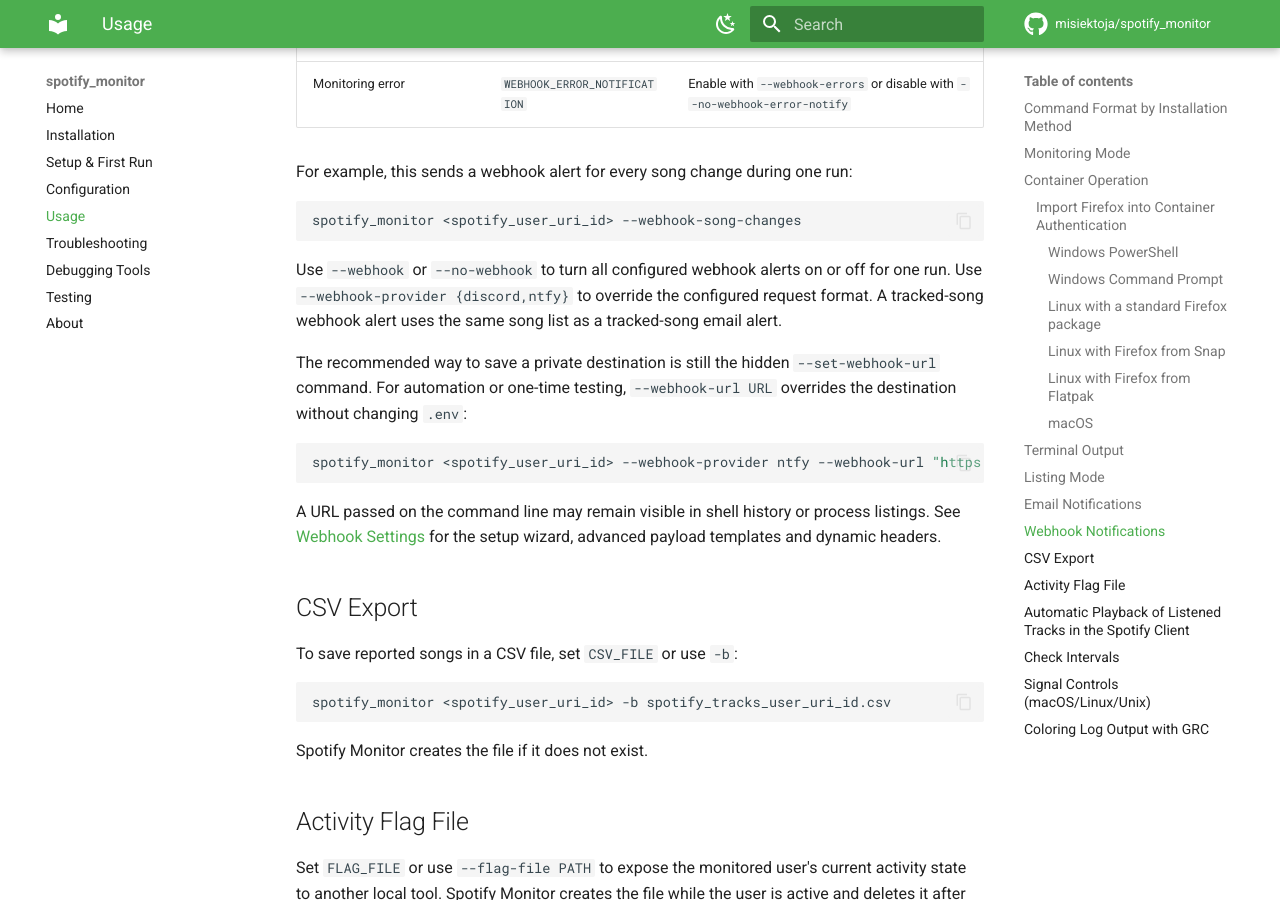
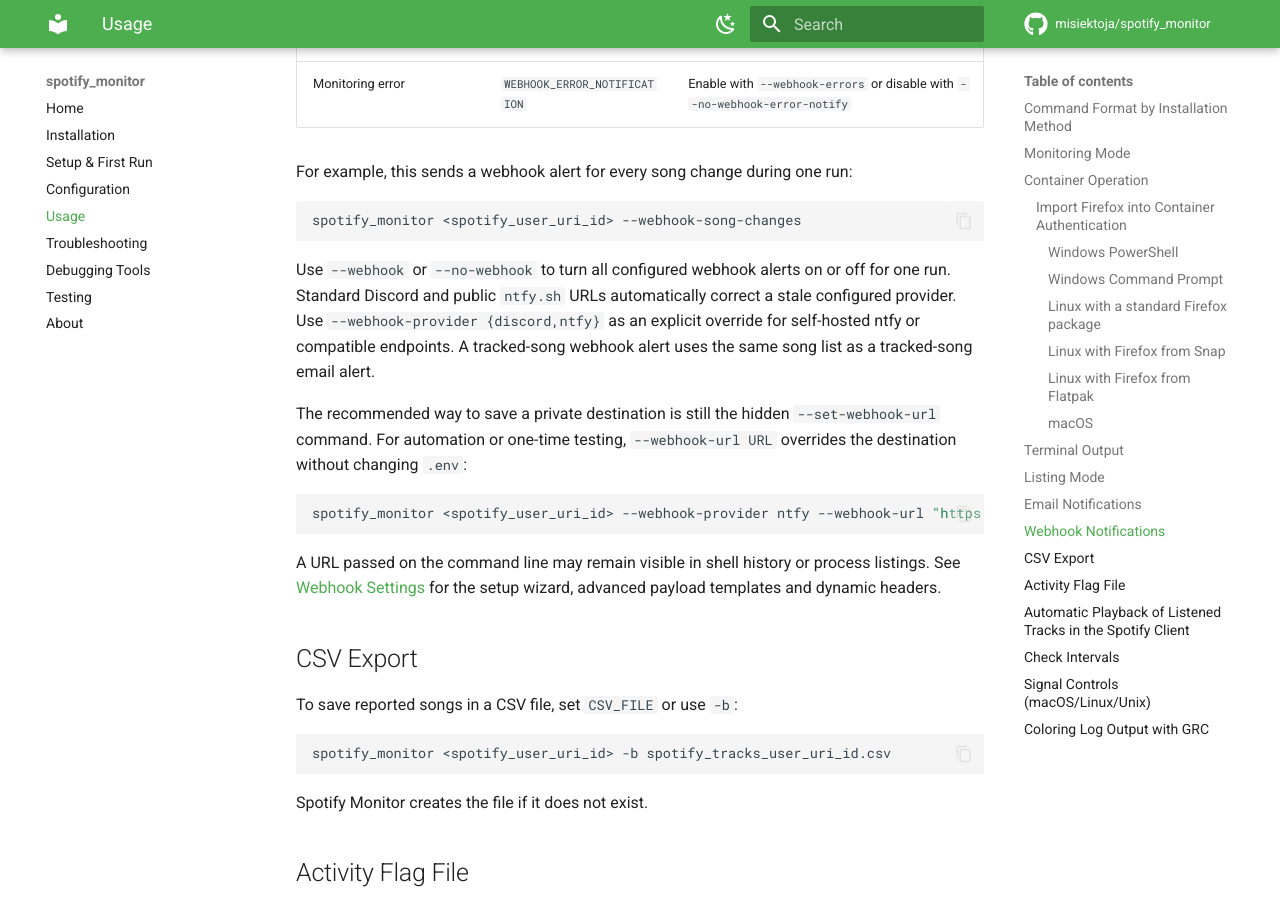
Before and after one commit to misiektoja/spotify_monitor, an MkDocs documentation site: the page built from docs/usage.md, in a window 1280 px wide and 900 px high, scrolled down 9700 px. Built offline with MkDocs 1.6.1 and Material for MkDocs 9.7.7, drawn with Linux system fonts in a browser that asks for light colours; comment, search, counter and statistics services are not loaded.

Commit message:
docs(usage): document webhook provider detection

````diff
--- a/docs/usage.md
+++ b/docs/usage.md
@@ -356,7 +356,7 @@
 spotify_monitor <spotify_user_uri_id> --webhook-song-changes
 ```
 
-Use `--webhook` or `--no-webhook` to turn all configured webhook alerts on or off for one run. Use `--webhook-provider {discord,ntfy}` to override the configured request format. A tracked-song webhook alert uses the same song list as a tracked-song email alert.
+Use `--webhook` or `--no-webhook` to turn all configured webhook alerts on or off for one run. Standard Discord and public `ntfy.sh` URLs automatically correct a stale configured provider. Use `--webhook-provider {discord,ntfy}` as an explicit override for self-hosted ntfy or compatible endpoints. A tracked-song webhook alert uses the same song list as a tracked-song email alert.
 
 The recommended way to save a private destination is still the hidden `--set-webhook-url` command. For automation or one-time testing, `--webhook-url URL` overrides the destination without changing `.env`:
 
````
